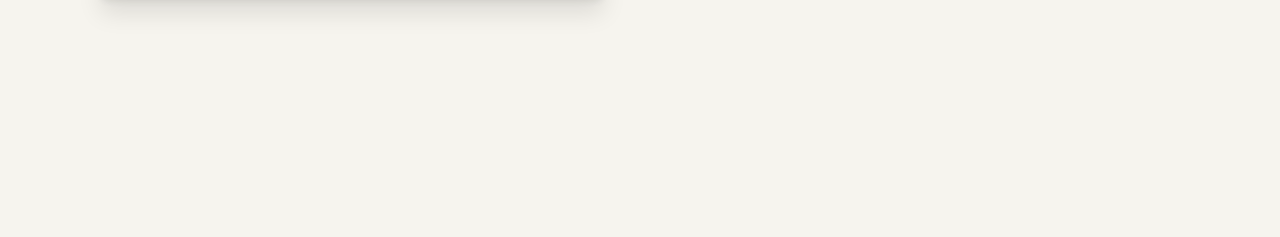
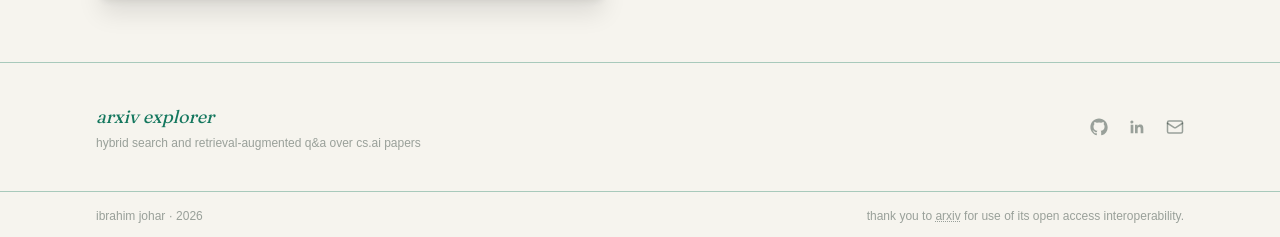
Before and after one commit to ibrahimjohar/arxiv-research-explorer, a Next.js app in the folder frontend/: page / in a window 1280 px wide. Shown: the part 1556-1793 px from the top of the page. Before the commit the page ends 1618 px from the top, so only its background shows below. Built offline with nearby package versions, Linux system fonts and the light colour scheme; no server answers; a web font is replaced by a local one.

Commit message:
added footer component.

```diff
--- a/frontend/src/app/layout.tsx
+++ b/frontend/src/app/layout.tsx
@@ -3,6 +3,7 @@ import { Lora } from "next/font/google";
 import { Fraunces } from "next/font/google";
 import "./globals.css";
 import Navbar from "@/components/Navbar";
+import Footer from "@/components/Footer";
 import Script from "next/script";
 
 <Script id="theme-init" strategy="beforeInteractive">
@@ -67,7 +68,11 @@ export default function RootLayout({
           rel="stylesheet"
         />
       </head>
-      <body><Navbar />{children}</body>
+      <body className="flex min-h-screen flex-col">
+        <Navbar />
+        <div className="flex-1">{children}</div>
+        <Footer />
+      </body>
     </html>
   );
 }
--- /dev/null
+++ b/frontend/src/components/Footer.tsx
@@ -0,0 +1,70 @@
+import { Mail } from "lucide-react";
+
+export default function Footer() {
+  return (
+    <footer className="relative border-t border-accent-soft/40">
+      <div className="max-w-7xl mx-auto px-6 sm:px-10 md:px-16 lg:px-24 py-10 flex flex-col md:flex-row md:items-center md:justify-between gap-6">
+        <div>
+          <div className="font-heading italic text-lg text-accent dark:text-accent-soft">
+            arxiv explorer
+          </div>
+          <p className="mt-1 text-xs text-fg/40 font-body">
+            hybrid search and retrieval-augmented q&a over cs.ai papers
+          </p>
+        </div>
+
+        <div className="flex items-center gap-5">
+          <a
+            href="https://github.com/ibrahimjohar/arxiv-research-explorer"
+            aria-label="GitHub"
+            target="_blank"
+            rel="noopener noreferrer"
+            className="inline-block text-fg/40 hover:text-accent dark:hover:text-accent-soft hover:scale-110 transition-all duration-200"
+          >
+            <svg width="18" height="18" viewBox="0 0 24 24" fill="currentColor">
+              <path d="M12 .5C5.65.5.5 5.65.5 12c0 5.09 3.29 9.4 7.86 10.93.57.1.78-.25.78-.55 0-.27-.01-1.16-.02-2.1-3.2.7-3.87-1.36-3.87-1.36-.53-1.34-1.29-1.7-1.29-1.7-1.05-.72.08-.7.08-.7 1.17.08 1.78 1.2 1.78 1.2 1.03 1.77 2.7 1.26 3.36.96.1-.75.4-1.26.73-1.55-2.55-.29-5.24-1.28-5.24-5.68 0-1.26.45-2.28 1.19-3.09-.12-.29-.52-1.46.11-3.05 0 0 .97-.31 3.18 1.18a11.05 11.05 0 0 1 5.79 0c2.2-1.49 3.17-1.18 3.17-1.18.64 1.59.24 2.76.12 3.05.74.81 1.19 1.83 1.19 3.09 0 4.41-2.7 5.39-5.26 5.67.41.36.78 1.07.78 2.16 0 1.56-.01 2.82-.01 3.2 0 .31.2.66.79.55A10.52 10.52 0 0 0 23.5 12C23.5 5.65 18.35.5 12 .5Z" />
+            </svg>
+          </a>
+
+          <a
+            href="https://linkedin.com/in/your-handle"
+            aria-label="LinkedIn"
+            target="_blank"
+            rel="noopener noreferrer"
+            className="inline-block text-fg/40 hover:text-accent dark:hover:text-accent-soft hover:scale-110 transition-all duration-200"
+          >
+            <svg width="18" height="18" viewBox="0 0 24 24" fill="currentColor">
+              <path d="M20.45 20.45h-3.56v-5.57c0-1.33-.02-3.04-1.85-3.04-1.86 0-2.15 1.45-2.15 2.94v5.67H9.34V9h3.41v1.56h.05c.48-.9 1.64-1.85 3.38-1.85 3.6 0 4.27 2.37 4.27 5.46v6.28ZM5.34 7.43a2.07 2.07 0 1 1 0-4.13 2.07 2.07 0 0 1 0 4.13ZM7.12 20.45H3.56V9h3.56v11.45Z" />
+            </svg>
+          </a>
+
+          <a
+            href="mailto:you@example.com"
+            aria-label="Email"
+            className="inline-block text-fg/40 hover:text-accent dark:hover:text-accent-soft hover:scale-110 transition-all duration-200"
+          >
+            <Mail size={18} />
+          </a>
+        </div>
+      </div>
+
+      <div className="border-t border-accent-soft/40">
+        <div className="max-w-7xl mx-auto px-6 sm:px-10 md:px-16 lg:px-24 py-4 flex flex-col sm:flex-row sm:items-center sm:justify-between gap-1 text-xs text-fg/40 font-body">
+          <span>ibrahim johar · 2026</span>
+          <span>
+            thank you to{" "}
+            <a
+              href="https://arxiv.org"
+              target="_blank"
+              rel="noopener noreferrer"
+              className="underline decoration-dotted hover:text-accent dark:hover:text-accent-soft transition-colors"
+            >
+              arxiv
+            </a>{" "}
+            for use of its open access interoperability.
+          </span>
+        </div>
+      </div>
+    </footer>
+  );
+}
```
